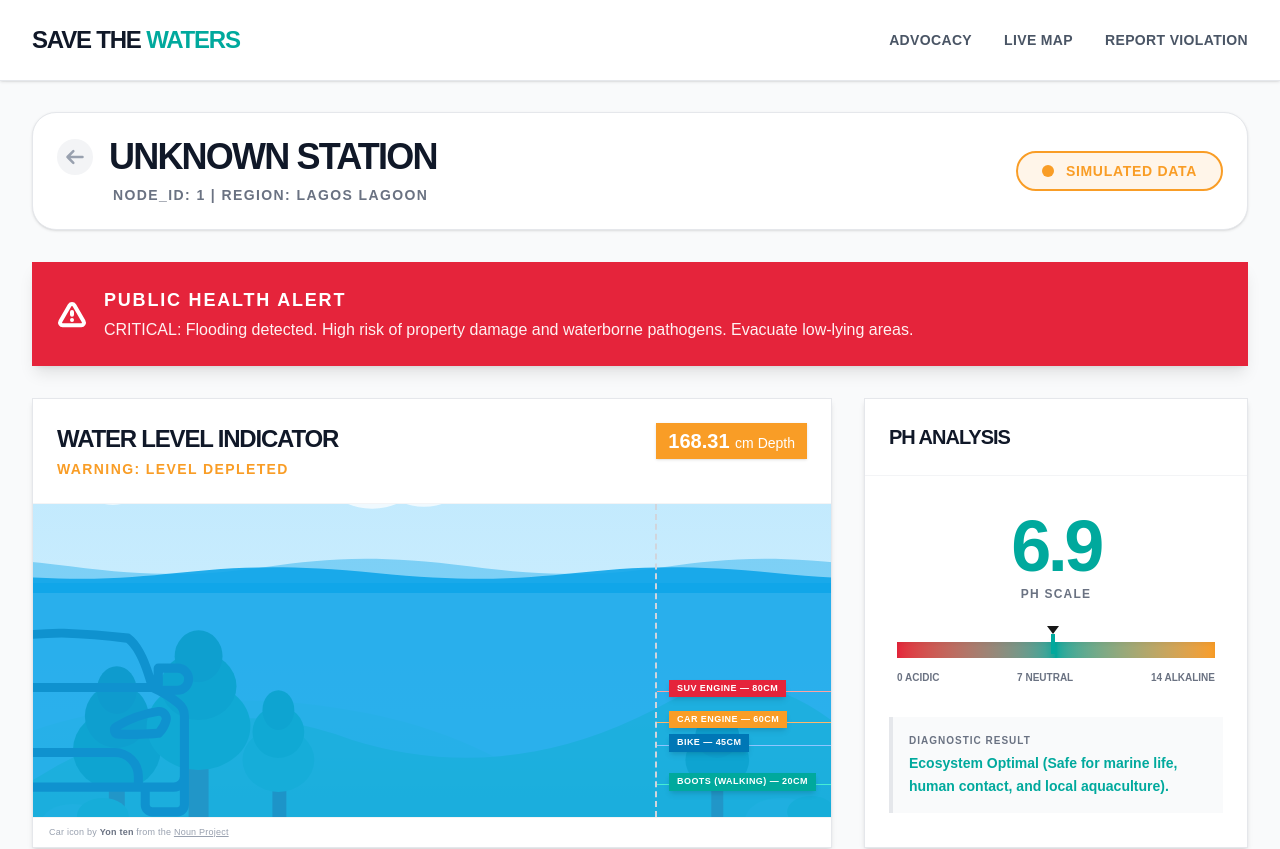
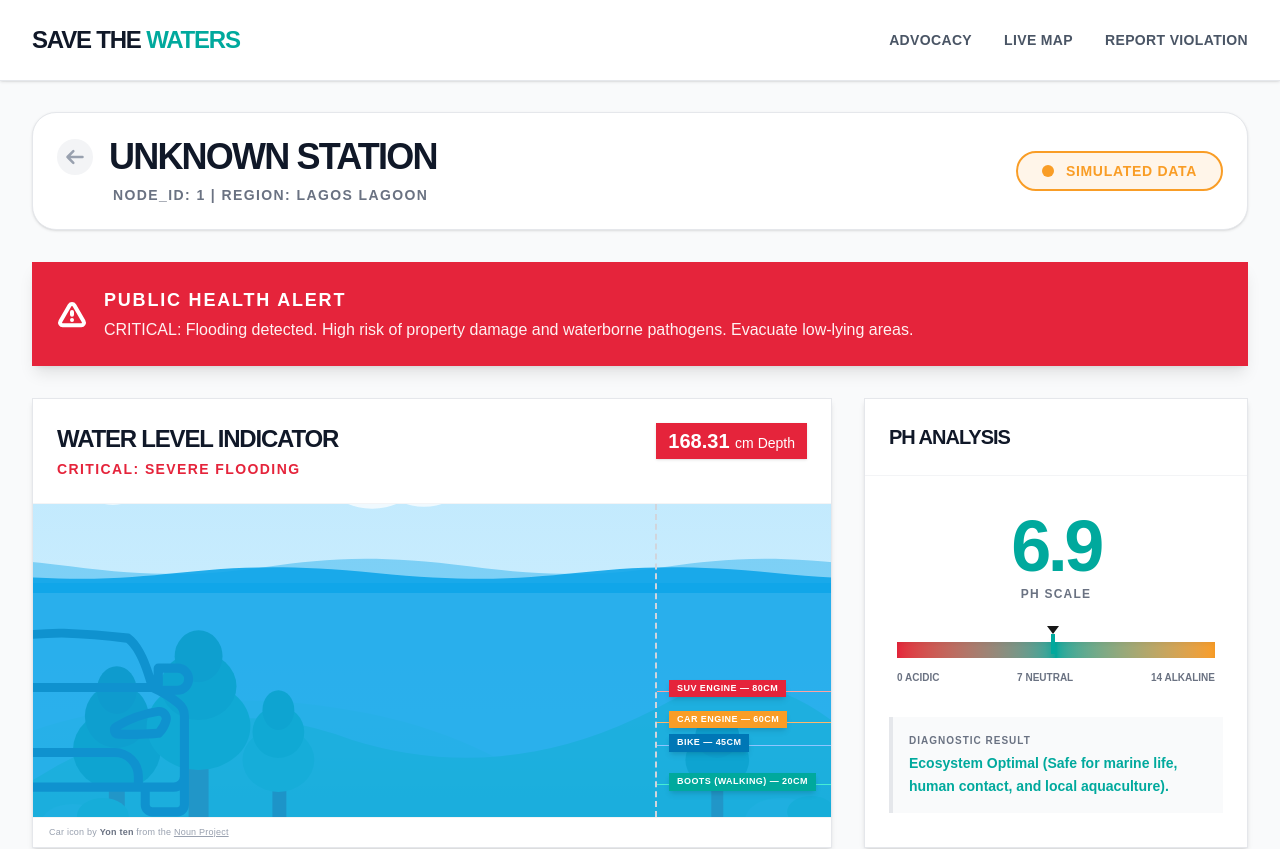
Before and after one commit to da-viee/Save-water, a Next.js app: page /station/1 in a window 1280 px wide. Shown: the top 849 px of the page. Built offline with nearby package versions, Linux system fonts and the light colour scheme.

Commit message:
Refactor water level indicators for flooding status

```diff
--- a/src/components/dashboard/WaterLevelIndicator.tsx
+++ b/src/components/dashboard/WaterLevelIndicator.tsx
@@ -10,8 +10,10 @@ interface WaterLevelProps {
 export default function WaterLevelIndicator({ distanceValue, phValue }: WaterLevelProps) {
   const isAcidic = phValue < 6.5;
   const isAlkaline = phValue > 8.5;
-  const isFlood = distanceValue < 30;
-  const isLowLevel = distanceValue > 150;
+  // Now distanceValue represents water depth on the ground
+  const isSevereFlood = distanceValue >= 80;
+  const isModerateFlood = distanceValue >= 45 && distanceValue < 80;
+  const isWaterLogging = distanceValue >= 20 && distanceValue < 45;
 
   let textColor = "text-[#00A99D]";
   let statusMessage = "SAFE: ECOSYSTEM NORMAL";
@@ -37,18 +39,22 @@ export default function WaterLevelIndicator({ distanceValue, phValue }: WaterLev
     waterBodyColor = "#0ea5e9";
   }
 
-  if (isFlood) {
+  if (isSevereFlood) {
     textColor = "text-[#E5243B]";
-    statusMessage = "DANGER: FLOODING DETECTED";
-    waveFill = "#ef4444";
+    statusMessage = "CRITICAL: SEVERE FLOODING";
     statusBgColor = "bg-[#E5243B]";
-    waterBodyColor = "#ef4444";
-  } else if (isLowLevel && !isAcidic && !isAlkaline) {
+  } else if (isModerateFlood) {
+    textColor = "text-[#E5243B]";
+    statusMessage = "DANGER: FLOODING";
+    statusBgColor = "bg-[#E5243B]";
+  } else if (isWaterLogging) {
     textColor = "text-[#F99D26]";
-    statusMessage = "WARNING: LEVEL DEPLETED";
-    statusBgColor = "bg-[#F99D26]";
-    // keep the water itself safe blue when pH is normal
-    waterBodyColor = "#0ea5e9";
+    statusMessage = "WARNING: WATER LOGGED";
+    if (!isAcidic && !isAlkaline) {
+      statusBgColor = "bg-[#F99D26]";
+    }
+  } else if (!isAcidic && !isAlkaline) {
+    statusMessage = "SAFE: NORMAL LEVEL";
   }
 
   // --- ACCURATE FILL & DEPTH CALCULATION ---
```
